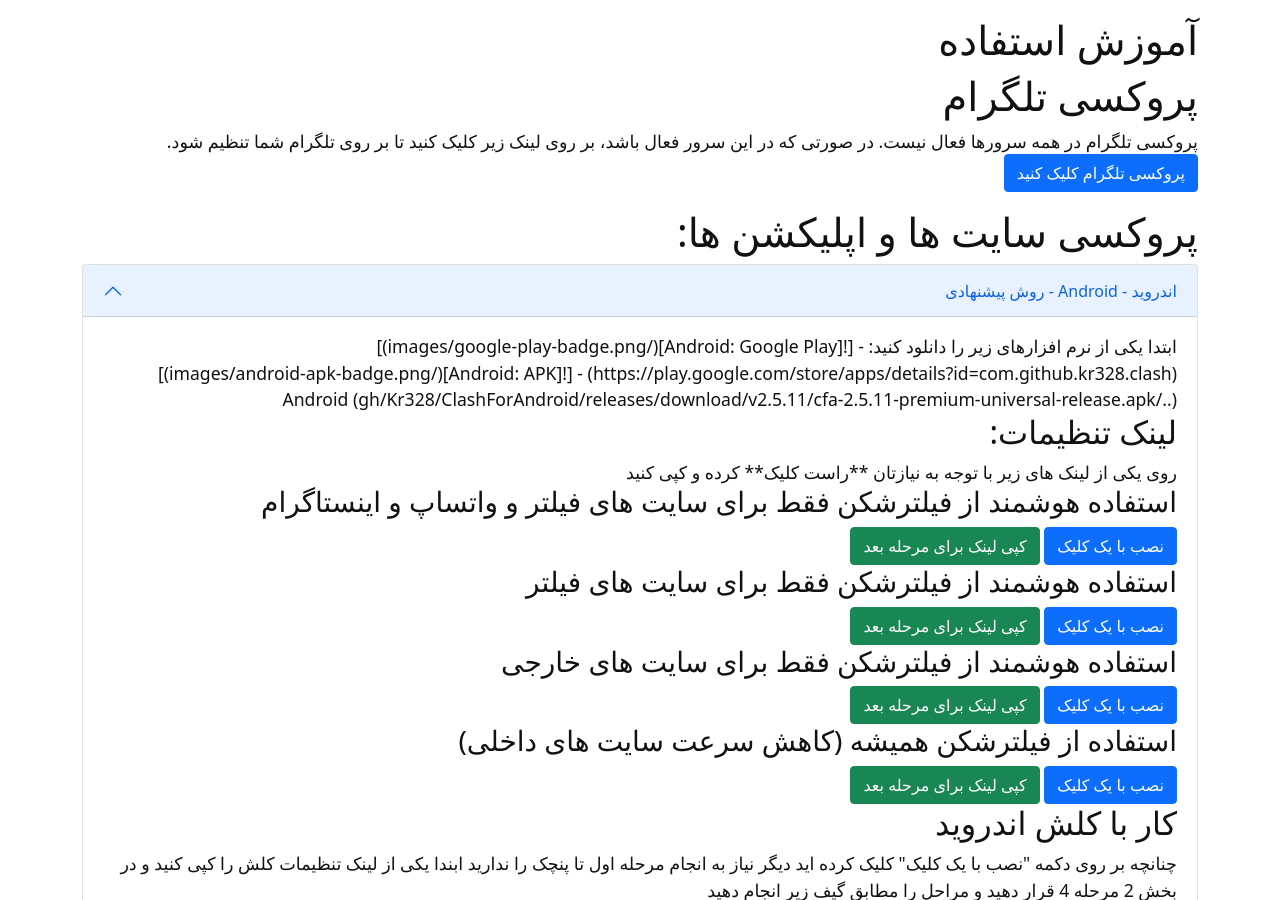
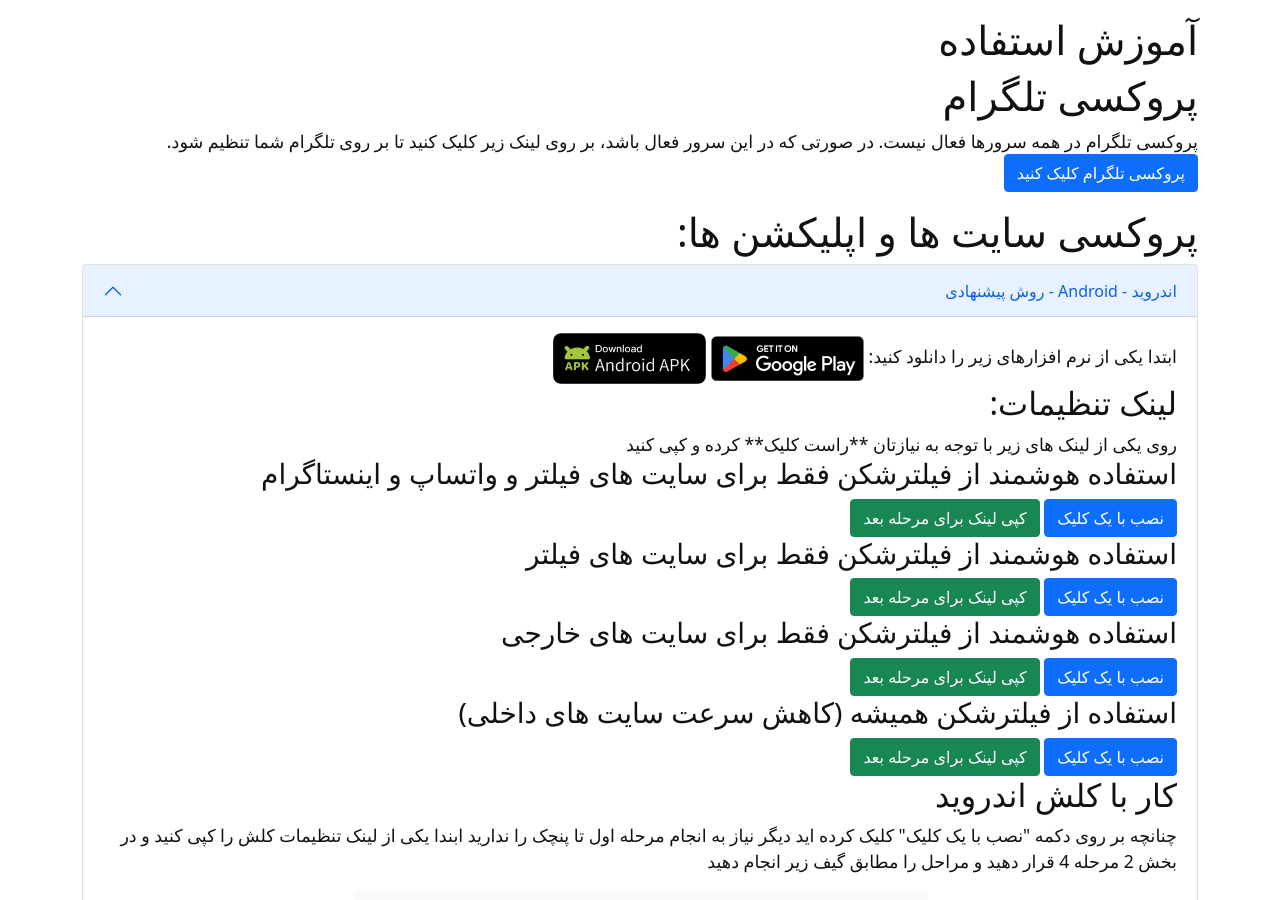
Before and after one commit to hiddify/hiddify.github.io, a Jekyll site: the page built from pages/private_proxy_help.md, in a window 1280 px wide and 900 px high. Built offline with Jekyll 4.4.1, drawn with Linux system fonts in a browser that asks for light colours; part of the change alters nothing that is shown.

Commit message:
Update private_proxy_help.md

```diff
--- a/pages/private_proxy_help.md
+++ b/pages/private_proxy_help.md
@@ -22,8 +22,9 @@ layout: no_header
     <div id="collapseOne" class="accordion-collapse collapse show" aria-labelledby="headingOne" data-bs-parent="#accordionExample">
       <div class="accordion-body">
         ابتدا یکی از نرم افزارهای زیر را دانلود کنید:
-- [![Android: Google Play](/images/google-play-badge.png)](https://play.google.com/store/apps/details?id=com.github.kr328.clash)
-- [![Android: APK](/images/android-apk-badge.png)](../gh/Kr328/ClashForAndroid/releases/download/v2.5.11/cfa-2.5.11-premium-universal-release.apk) Android
+<a href="https://play.google.com/store/apps/details?id=com.github.kr328.clash"><img src="/images/google-play-badge.png"></a>
+<a href="../gh/Kr328/ClashForAndroid/releases/download/v2.5.11/cfa-2.5.11-premium-universal-release.apk"><img src="/images/android-apk-badge.png"></a>
+
 
 
         <h2>لینک تنظیمات:</h2>
@@ -72,10 +73,11 @@ layout: no_header
     <div id="collapseTwo" class="accordion-collapse collapse" aria-labelledby="headingTwo" data-bs-parent="#accordionExample">
       <div class="accordion-body">
         ابتدا یکی از نرم افزار زیر را با توجه به سیستم عامل خود دانلود و نصب کنید:
-- [![Windows](/images/BadgeWindows.png)](../gh/Fndroid/clash_for_windows_pkg/releases/download/0.20.4/Clash.for.Windows.Setup.0.20.4.exe) Windows
-- [![macOS](/images/BadgeMacOS.png)](../gh/Fndroid/clash_for_windows_pkg/releases/download/0.20.4/Clash.for.Windows-0.20.4.dmg) macOS
-- [![iOS: Shadowlink](/images/badgeiOS.png)](https://apps.apple.com/us/app/shadowlink-shadowsocks-vpn/id1439686518) iOS
-- [![Linux](/images/BadgeLinux.png)](../gh/Fndroid/clash_for_windows_pkg/releases/download/0.20.5/Clash.for.Windows-0.20.5-x64-linux.tar.gz) Linux
+        <a href="../gh/Fndroid/clash_for_windows_pkg/releases/download/0.20.4/Clash.for.Windows.Setup.0.20.4.exe"><img src="/images/BadgeWindows.png"></a>
+   <a href="../gh/Fndroid/clash_for_windows_pkg/releases/download/0.20.4/Clash.for.Windows-0.20.4.dmg"><img src="/images/BadgeMacOS.png"></a>
+           <a href="../gh/Fndroid/clash_for_windows_pkg/releases/download/0.20.5/Clash.for.Windows-0.20.5-x64-linux.tar.gz"><img src="/images/BadgeLinux.png"></a>
+
+
 
 
 
@@ -124,7 +126,7 @@ layout: no_header
     <div id="collapseThree" class="accordion-collapse collapse" aria-labelledby="headingThree" data-bs-parent="#accordionExample">
       <div class="accordion-body">
         ابتدا یکی از نرم افزارهای زیر را دانلود کنید:
-        [![iOS: Shadowlink](/images/badgeiOS.png)](https://apps.apple.com/us/app/shadowlink-shadowsocks-vpn/id1439686518) iOS
+        <a href="https://apps.apple.com/us/app/shadowlink-shadowsocks-vpn/id1439686518"><img src="/images/badgeiOS.png"></a>
 
         <h2>
         کار با پروکسی در iOS
```
